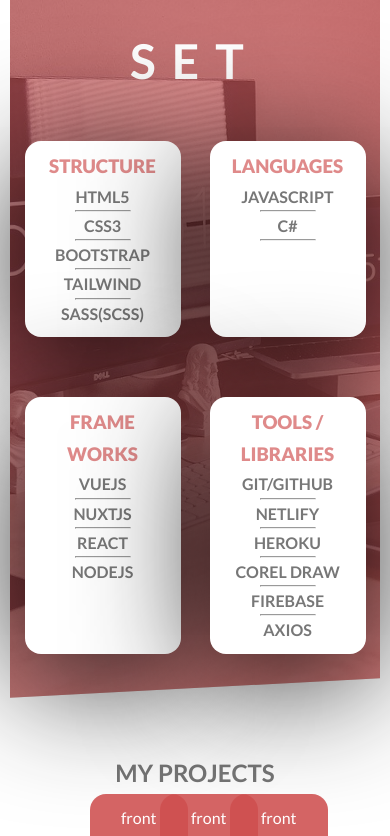
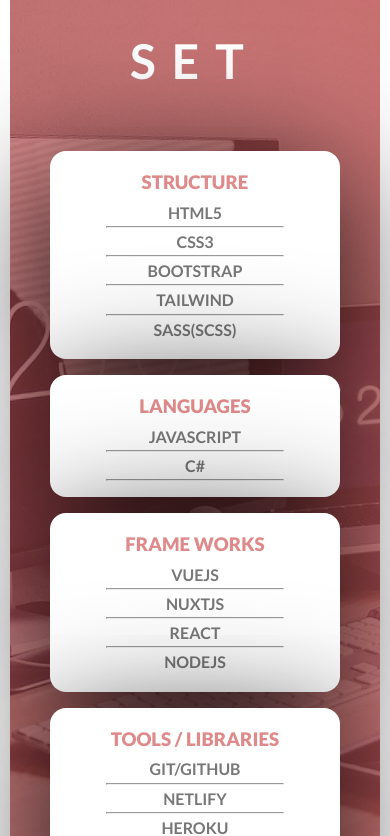
Before and after one commit to favourmark05/mfonido, a Vue app: page / in a window 390 px wide. Shown: the part 1652-2488 px from the top of the page. Built offline with nearby package versions, Linux system fonts and the light colour scheme.

Commit message:
grid responsive

```diff
--- a/src/components/webLayers/project.vue
+++ b/src/components/webLayers/project.vue
@@ -1,3 +1,4 @@
+
 <template>
   <div>
       <section class="projects">
@@ -42,7 +43,6 @@
 
 <script>
 export default {
-
 }
 </script>
 
@@ -113,6 +113,8 @@ background-image: linear-gradient(
     ) !important;
 }
 @media only screen and (max-width: 768px){
-
+    .projects-container{
+        grid-template-columns: auto;
+    }
 }
 </style>
--- a/src/components/webLayers/skills.vue
+++ b/src/components/webLayers/skills.vue
@@ -1,57 +1,57 @@
 <template>
   <div>
-      <section class="skills">
+      <div class="skills">
           <div class="skill-head">
         <h1 class="heading">
           SKILL SET
         </h1>
       </div>
-          <div class="contain">
-              <div class="col">
+          <div class="cards">
+  <div class="card">
       <h3>STRUCTURE</h3>
             <p>HTML5</p>
-                  <hr>
+            <hr />
             <p>CSS3</p>
-                  <hr>
+            <hr />
             <p>BOOTSTRAP</p>
-                  <hr>
+            <hr />
             <p>TAILWIND</p>
-                  <hr>
+            <hr />
             <p>SASS(SCSS)</p>
   </div>
-              <div class="col">
+  <div class="card">
       <h3>LANGUAGES</h3>
             <p>JAVASCRIPT</p>
-                  <hr>
+            <hr />
             <p>C#</p>
-                  <hr>
+            <hr />
   </div>
-              <div class="col">
+  <div class="card">
       <h3>FRAME WORKS</h3>
             <p>VUEJS</p>
-                  <hr>
+            <hr />
             <p>NUXTJS</p>
-                  <hr>
+            <hr />
             <p>REACT</p>
-                  <hr>
+            <hr />
             <p>NODEJS</p>
   </div>
-              <div class="col">
+  <div class="card">
       <h3>TOOLS / LIBRARIES</h3>
             <p>GIT/GITHUB</p>
-                  <hr>
+            <hr />
             <p>NETLIFY</p>
-                  <hr>
+            <hr />
             <p>HEROKU</p>
-                  <hr>
+            <hr />
             <p>COREL DRAW</p>
-                  <hr>
+            <hr />
             <p>FIREBASE</p>
-                  <hr>
+            <hr />
             <p>AXIOS</p>
   </div>
 </div>
-      </section>
+      </div>
   </div>
 </template>
 
@@ -62,8 +62,8 @@ export default {
 </script>
 
 <style scoped>
-.skills{
-    height: 90vh;
+.skills {
+  /* height: 90vh; */
   background-image: linear-gradient(
       to right,
       rgba(189, 61, 61, 0.575),
@@ -72,11 +72,10 @@ export default {
     url("../../assets/home-office.jpg");
   background-size: cover;
   background-position: top;
-  position: relative;
   transform: skewY(-3deg);
   margin-top: -10rem;
 }
-.heading{
+.heading {
   font-size: 3rem;
   font-weight: 700;
   color: white;
@@ -92,7 +91,7 @@ export default {
     opacity: 0;
     transform: translateX(-100px);
   }
-  80%{
+  80% {
     transform: translateX(70px);
   }
   100% {
@@ -100,21 +99,23 @@ export default {
     transform: translate(0);
   }
 }
-.contain{
+.cards {
+  max-width: 1200px;
+  margin: 0 auto;
+  padding: 40px;
   display: grid;
-    grid-template-columns: auto auto auto auto;
-    /* grid-template-rows: min-content; */
-    /* grid-template-columns: repeat(auto-fit, minmax(19rem, 1fr)); */
+  grid-gap: 1rem;
+  grid-template-columns: repeat(auto-fit, minmax(150px, 1fr));
+  transform: skewY(3deg);
+
+}
+.card {
+  background-color: white;
+  padding: 1rem;
+  height: auto;
   text-align: center;
-    transform: skewY(3deg);
-}
-.col{
-    padding: 10px;
-    background-color: white;
-    width: 20vw;
+  border-radius: 1em;
   box-shadow: 0 1.5rem 8rem rgba(0, 0, 0, 0.9);
-    border-radius: 1em;
-    margin: 30px auto;
 }
 h3{
     color: rgba(206, 79, 79, 0.664);
@@ -123,7 +124,7 @@ h3{
 p{
     font-weight: bolder;
 }
-.col:hover{
+.card:hover{
     transform: translateY(-30px);
     cursor: pointer;
     transition: all .7s ease-in-out;
@@ -131,14 +132,4 @@ p{
 hr{
     margin: 0 40px;
 }
-@media only screen and (max-width: 768px) {
-    .contain{
-        display: grid;
-        grid-template-columns: auto auto;
-    }
-    .col{
-    background-color: white;
-    width: 40vw;
-}
-}
 </style>
```
Lines whose indentation alone changed are shown as unchanged.
